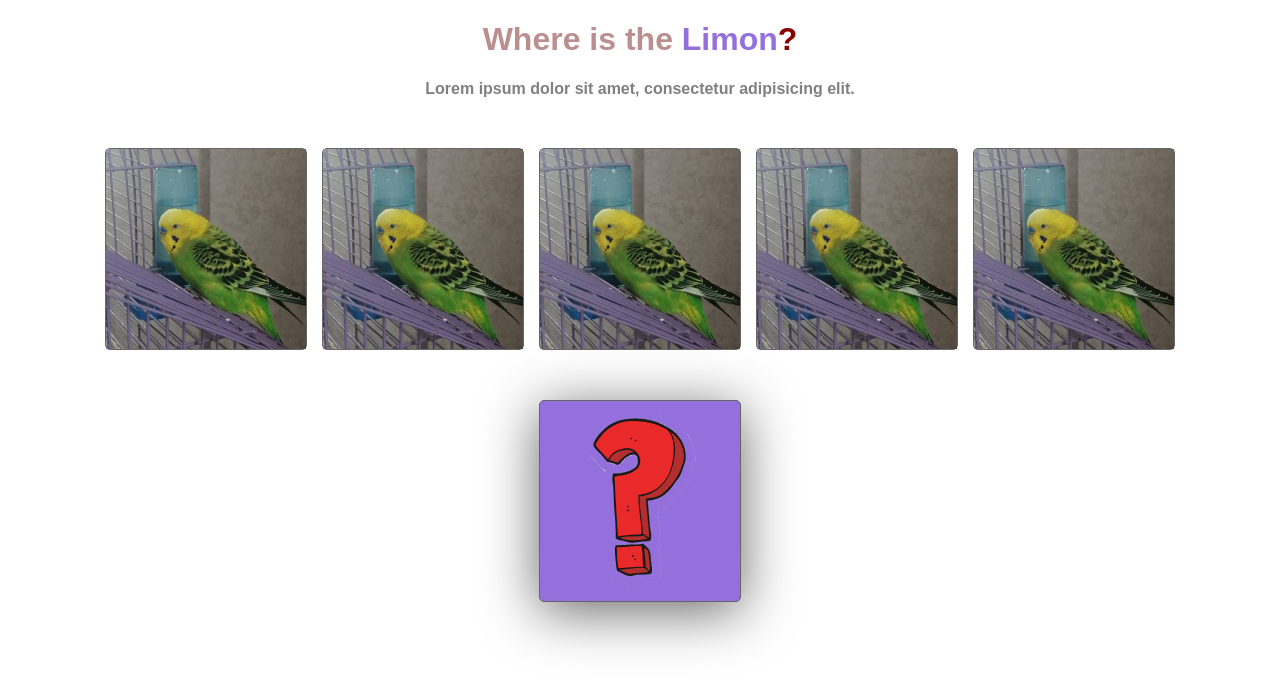
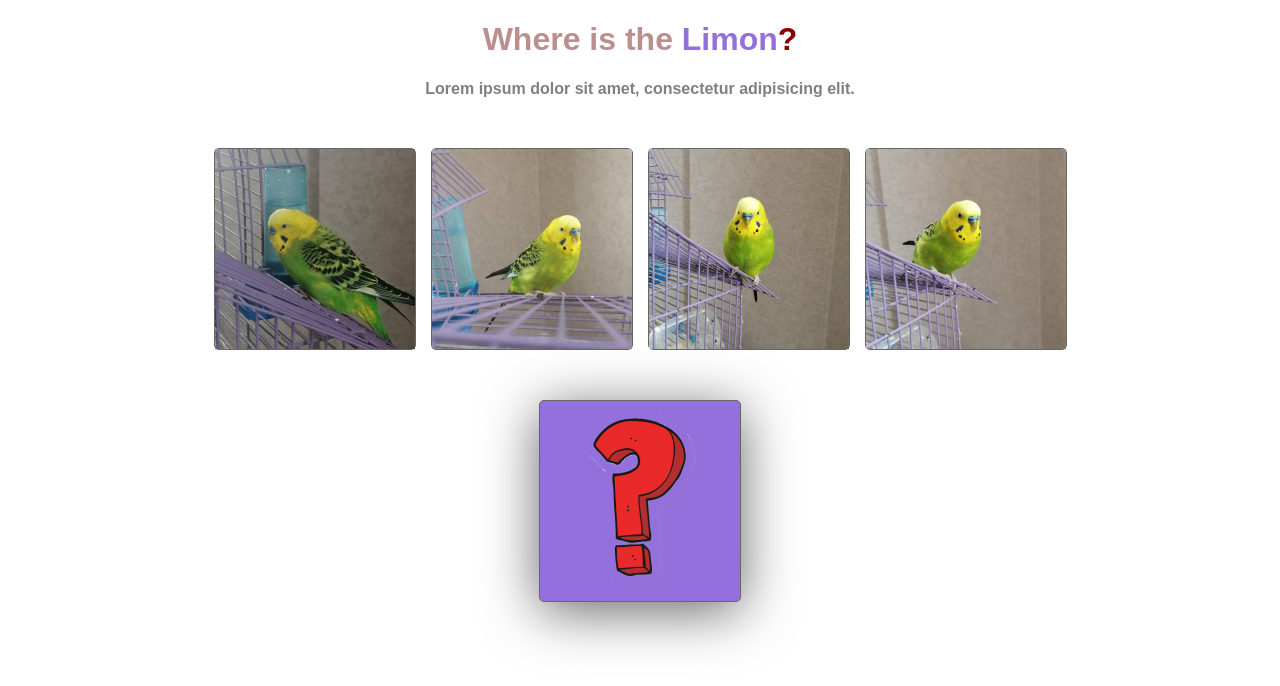
Before and after one commit to nejdetkadir/limon, a Vue app: page / in a window 1280 px wide. Shown: the top 686 px of the page. Built offline with nearby package versions, Linux system fonts and the light colour scheme.

Commit message:
Get cards with dynamic data

```diff
--- a/src/components/Card.vue
+++ b/src/components/Card.vue
@@ -1,12 +1,16 @@
 <template>
   <div class="card">
-    <img height="200" src="../assets/1.jpg">
+    <img height="200" :src="card.img">
   </div>
 </template>
 
 <script>
   export default {
-
+    props: {
+      card: {
+        type: Object,
+      }
+    }
   }
 </script>
 
--- a/src/components/GameCards.vue
+++ b/src/components/GameCards.vue
@@ -3,7 +3,7 @@
     <h1 class="title">Where is the <span>Limon</span><strong>?</strong></h1>
     <h4 class="description">Lorem ipsum dolor sit amet, consectetur adipisicing elit.</h4>
     <div class="container">
-      <card v-for="i in 5" :key="i"></card>
+      <card v-for="card in cards" :key="card.id" :card="card"></card>
     </div>
     <div class="container">
       <default-card></default-card>
@@ -19,6 +19,32 @@
     components: {
       Card,
       DefaultCard
+    },
+    data: () => {
+      return{
+        cards: [
+          {
+            id: 1,
+            component: "app-cards",
+            img: require('../assets/1.jpg')
+          },
+          {
+            id: 2,
+            component: "app-cards",
+            img: require('../assets/2.jpg')
+          },
+          {
+            id: 3,
+            component: "app-cards",
+            img: require('../assets/3.jpg')
+          },
+          {
+            id: 4,
+            component: "app-cards",
+            img: require('../assets/4.jpg')
+          }
+        ]
+      }
     }
   }
 </script>
```
